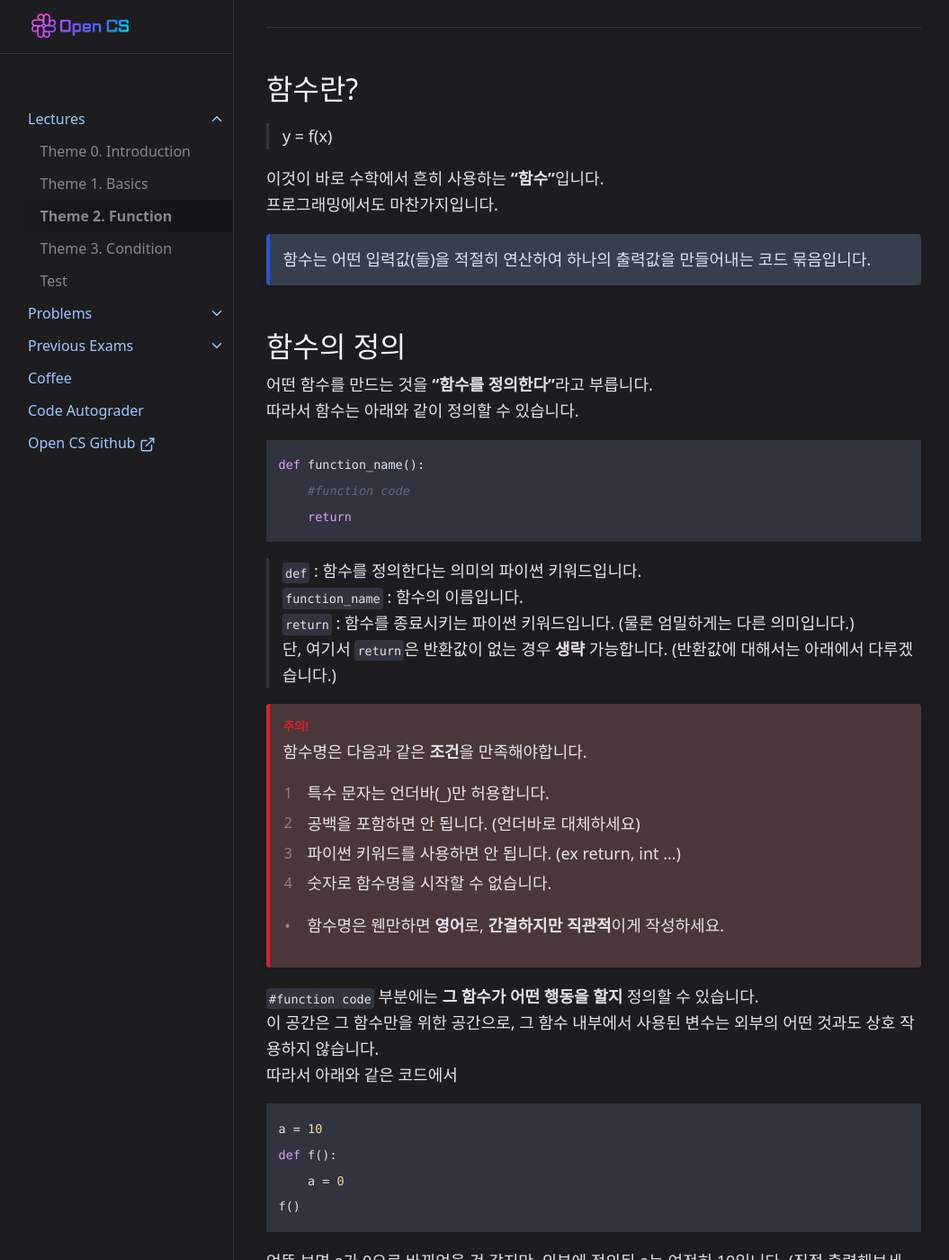
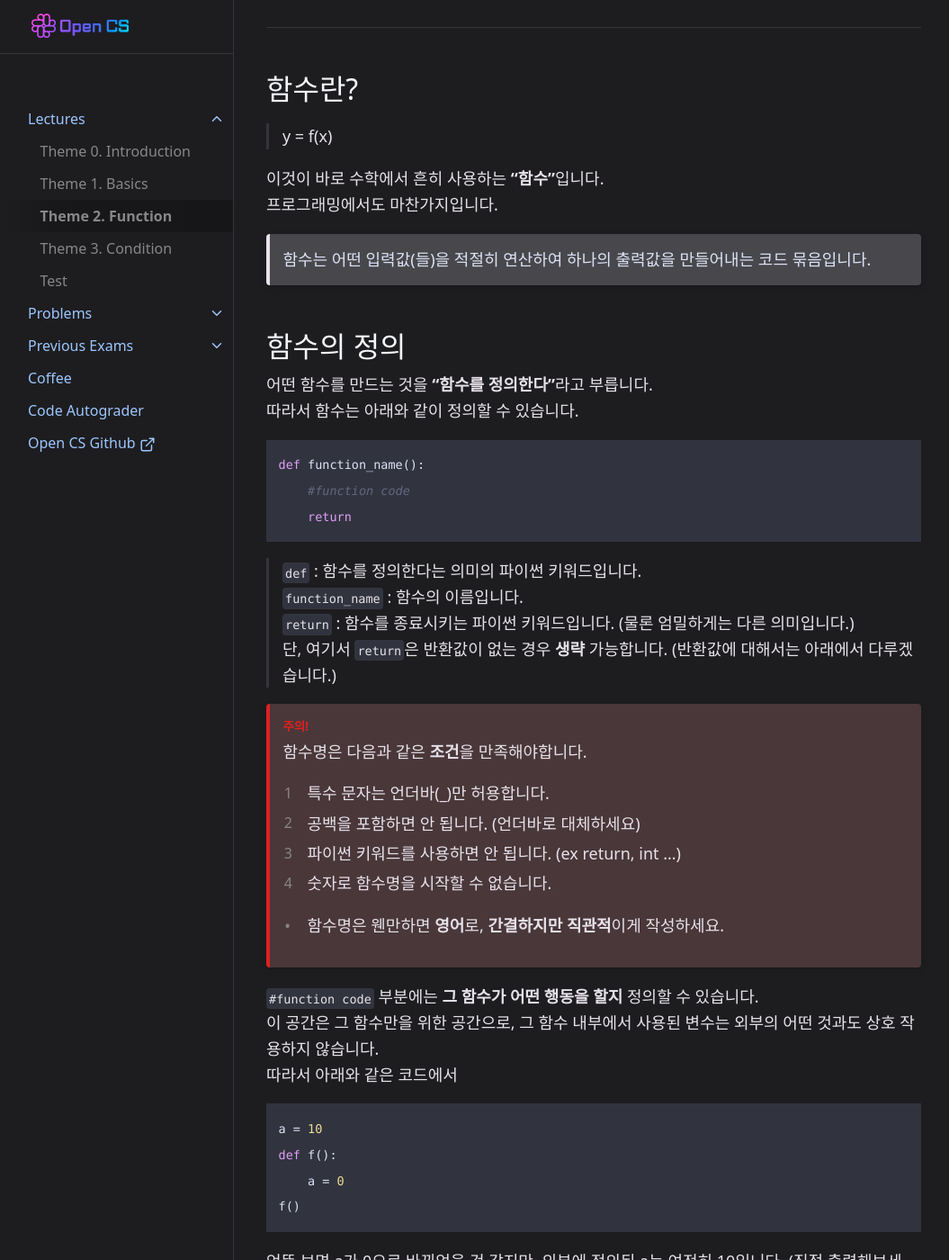
Before and after one commit to OpenCS-ksa/opencs-ksa.github.io, a Jekyll site: the page built from docs/Lectures/lecture2.md, in a window 1280 px wide and 1400 px high, scrolled down 515 px. Shown: the whole window at 90% size, without its empty margins (112-1167 px from the left). Built offline with Jekyll 4.4.1, drawn with Linux system fonts in a browser that asks for light colours.

Commit message:
Update _config.yml

```diff
--- a/_config.yml
+++ b/_config.yml
@@ -133,16 +133,13 @@ color_scheme: dark
 callouts_level: quiet # or loud
 callouts:
   highlight:
-    color: blue
+    color: grey-lt
   tip:
     title: Tip!!
     color: green
-  summary:
-    title: 요약
-    color: purple
   note:
     title: Note
-    color: grey-lt
+    color: grey-dk
   warning:
     title: 주의!
     color: red
```
